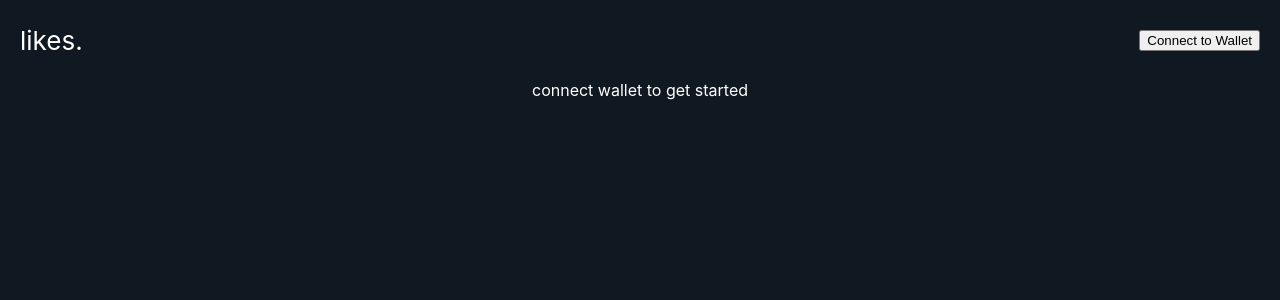
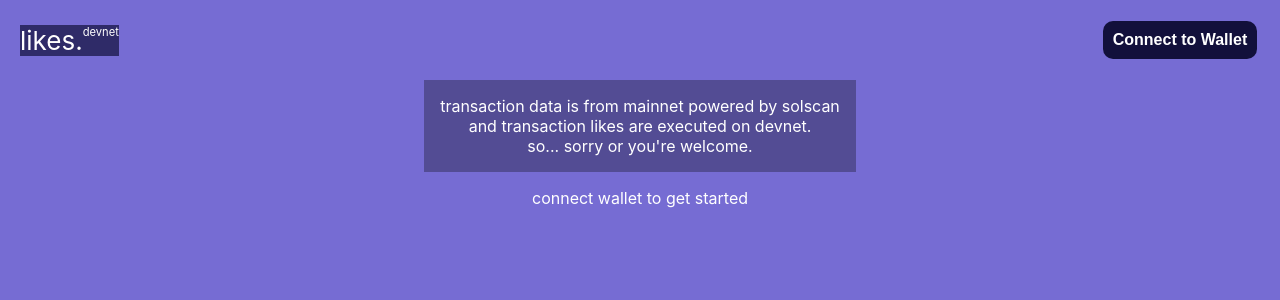
Before and after one commit to zfaizal2/solana-likes, a React (Create React App) app: page / in a window 1280 px wide. Shown: the top 300 px of the page. Built offline with nearby package versions, Linux system fonts and the light colour scheme; what @solana/web3.js would draw is missing.

Commit message:
improve styling

```diff
--- a/src/App.css
+++ b/src/App.css
@@ -5,7 +5,7 @@
 }
 
 html {
-  background: #101921;
+  background-color: rgba(84, 72, 200, 0.8);
 }
 
 .App-logo {
@@ -17,6 +17,7 @@ html {
   margin-left: 20px;
   margin-right: auto;
   display: flex;
+  background-color: rgba(0, 0, 34, .6);
 }
 
 @media (prefers-reduced-motion: no-preference) {
@@ -45,6 +46,15 @@ html {
   color: #61dafb;
 }
 
+.App-notice {
+  background-color: rgba(0,0,0,.3);
+  width: fit-content;
+  padding: 1rem;
+  margin:auto;
+  margin-bottom: 1rem;
+  color: white;
+}
+
 @keyframes App-logo-spin {
   from {
     transform: rotate(0deg);
@@ -53,3 +63,14 @@ html {
     transform: rotate(360deg);
   }
 }
+
+button {
+  background-color:rgba(0, 0, 34, .85);
+  color: white;
+  font-weight: bold;
+  border-radius: 10px;
+  border:0;
+  padding: .6rem;
+  margin: 0.2rem;
+  font-size: 1rem;
+}
--- a/src/App.js
+++ b/src/App.js
@@ -25,11 +25,16 @@ function App() {
   return (
     <div className="App">
       <header className="App-header">
-        <div className='App-header-text'>likes.</div>
+        <div className='App-header-text'>likes. <div style={{fontSize:".7rem"}}> devnet</div></div>
         <div className='connect-wallet'>
           {!walletAddress && renderNotConnectedContainer()}
         </div>
       </header>
+      <div className="App-notice">
+        <div>transaction data is from mainnet powered by solscan</div>
+        <div>and transaction likes are executed on devnet.</div>
+        <div>so... sorry or you're welcome.</div>
+      </div>
       { walletAddress ?
         <Likes walletAddress={walletAddress}/>
         :
--- a/src/components/TransactionCard.js
+++ b/src/components/TransactionCard.js
@@ -1,4 +1,4 @@
-import React from 'react'
+import React, { useState } from 'react'
 import { Connection, PublicKey, clusterApiUrl} from '@solana/web3.js'
 import {
   Program, Provider
@@ -17,6 +17,7 @@ const seed = "likes"
 export default function TransactionCard(props) {
     const txnData = props.item;
     const likes = props.likes;
+    const [liked, setLiked] = useState(false)
 
     const getProvider = () => {
         const connection = new Connection(network, opts.preflightCommitment);
@@ -54,7 +55,9 @@ export default function TransactionCard(props) {
                     ),
                 ],
             })
-            console.log("liked")
+            window.alert("txn liked!")
+            likes.push(txn)
+            setLiked(true)
         } catch (error) {
             console.log(error)
         }
@@ -63,12 +66,11 @@ export default function TransactionCard(props) {
     return (
     <div className='card'>
         <div>
-            <a href={`https://solscan.io/tx/${txnData.txHash.toString()}`} target={"_blank"}>{txnData.txHash.toString().substring(0,10)}...</a>
+            <a href={`https://solscan.io/tx/${txnData.txHash.toString()}`} target={"_blank"}>{txnData.txHash.toString().substring(0,15)}...</a>
         </div>
         <div className="instruction">{(txnData.parsedInstruction[0].type.toString())}</div>
         <div className='like'>
-            {console.log(likes, txnData.txHash.toString())}
-            {likes.includes(txnData.txHash.toString()) ?
+            {likes.includes(txnData.txHash.toString()) || liked ?
                 <AiFillHeart/> :
                 <AiOutlineHeart onClick={sendLike(txnData.txHash.toString())}/>
             }
--- a/src/styles/TransactionCard.css
+++ b/src/styles/TransactionCard.css
@@ -1,11 +1,11 @@
 .card {
     width: 60%;
     /* border-width: 10px; */
-    border: 2px solid #000;
-    border-radius: 15px;
+    /* border: 2px solid #000; */
+    border-radius: 25px;
     margin: auto;
     margin-bottom: 1rem;
-    padding: 1rem;
+    padding: 2rem;
     display: flex;
     background-color: white;
 }
@@ -13,6 +13,7 @@
 .like {
     display: flex;
     margin-left: auto;
+    font-size:x-large;
 }
 
 .instruction {
```
